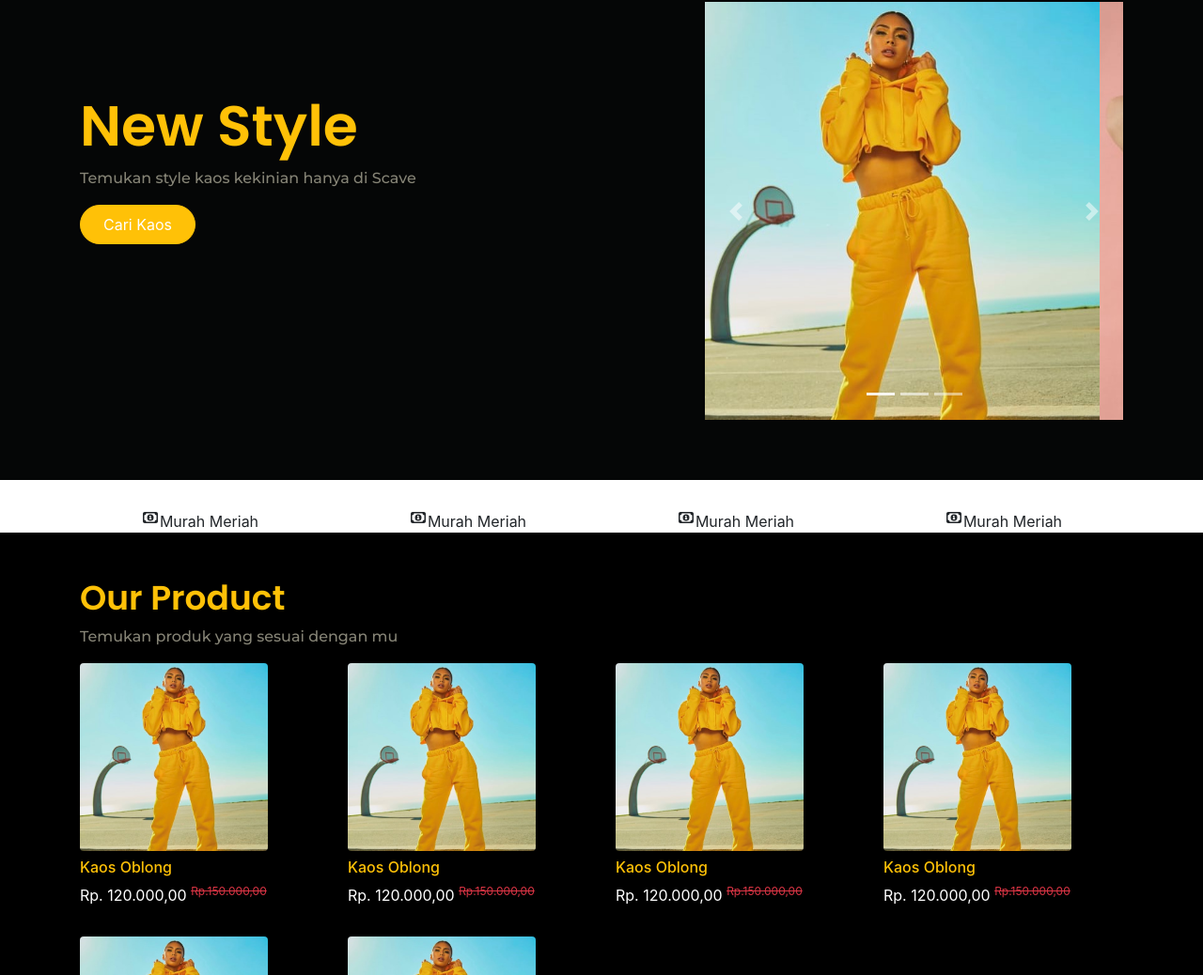
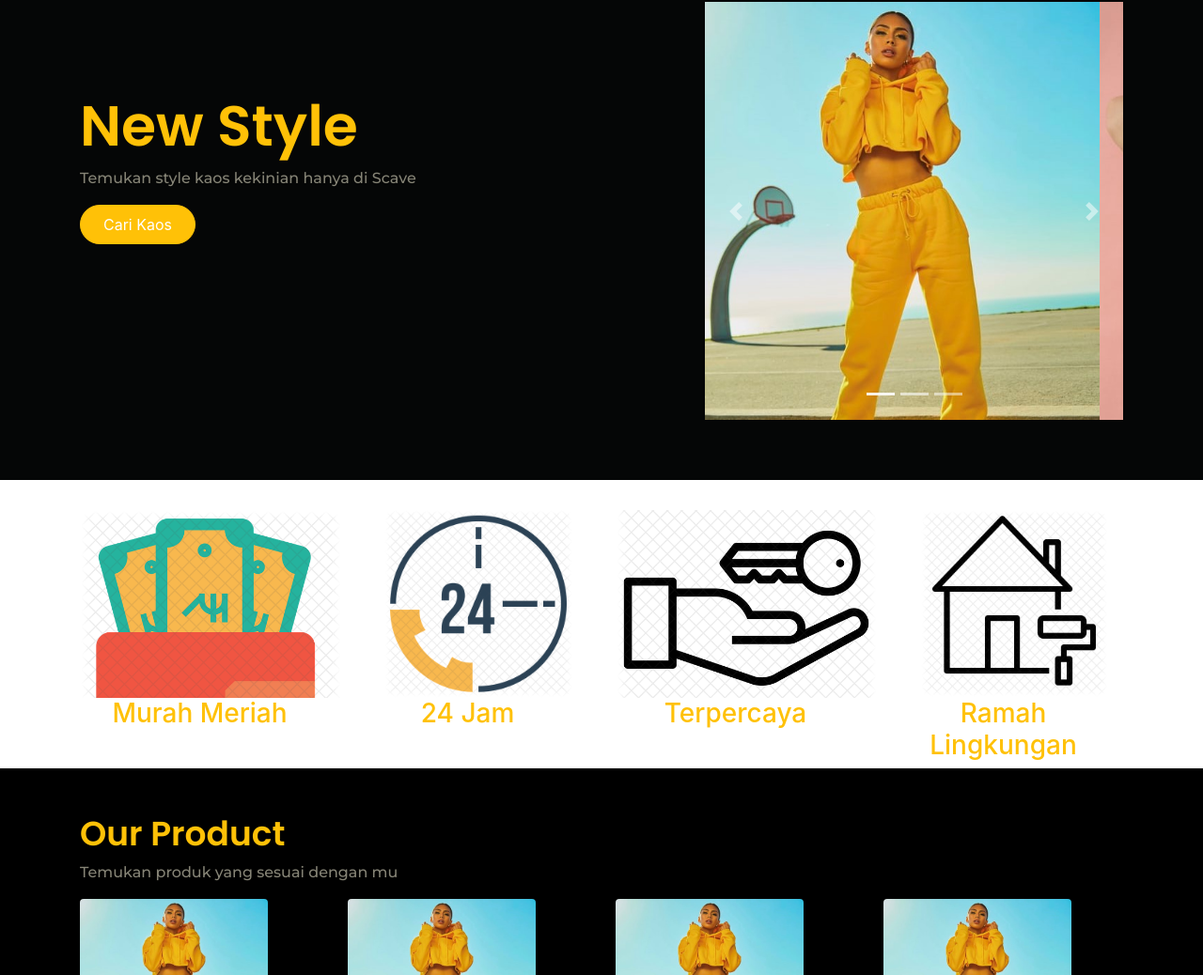
Before and after one commit to AlfaRiza/front-end-toko-online-scave, a plain HTML site: page index.html in a window 1280 px wide. Shown: the part 62-1100 px from the top of the page at 94% size. Drawn offline with nearby package versions, Linux system fonts and the light colour scheme.

Commit message:
menambahkan icon pada index.html

```diff
--- a/index.html
+++ b/index.html
@@ -96,21 +96,21 @@
   <section>
     <div class="container">
       <div class="row">
-        <div class="col d-flex justify-content-center">
-          <i class="far fa-fw fa-money-bill-alt"></i>
-          Murah Meriah
+        <div class="col-lg-3 col-md-6 col-12">
+          <img src="image/Rectangle 1.png" alt="">
+          <h3 class="text-center text-warning">Murah Meriah</h3>
         </div>
-        <div class="col d-flex justify-content-center">
-          <i class="far fa-fw fa-money-bill-alt"></i>
-          Murah Meriah
+        <div class="col-lg-3 col-md-6 col-12">
+          <img src="image/Rectangle 2.png" alt="">
+          <h3 class="text-center text-warning">24 Jam</h3>
         </div>
-        <div class="col d-flex justify-content-center">
-          <i class="far fa-fw fa-money-bill-alt"></i>
-          Murah Meriah
+        <div class="col-lg-3 col-md-6 col-12">
+          <img src="image/Rectangle 3.png" alt="">
+          <h3 class="text-center text-warning">Terpercaya</h3>
         </div>
-        <div class="col d-flex justify-content-center">
-          <i class="far fa-fw fa-money-bill-alt"></i>
-          Murah Meriah
+        <div class="col-lg-3 col-md-6 col-12">
+          <img src="image/Rectangle 4.png" alt="">
+          <h3 class="text-center text-warning">Ramah Lingkungan</h3>
         </div>
       </div>
     </div>
```
Also changed, not shown: image/Rectangle 1.png (added), image/Rectangle 2.png (added), image/Rectangle 3.png (added), image/Rectangle 4.png (added).
